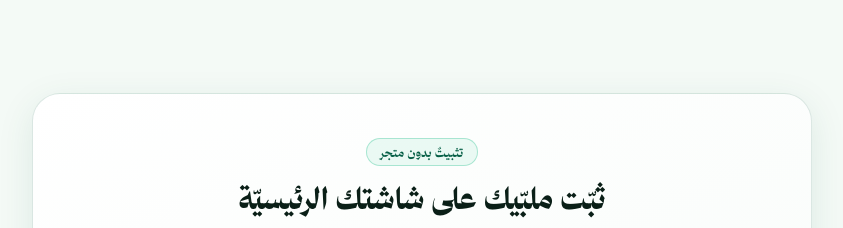
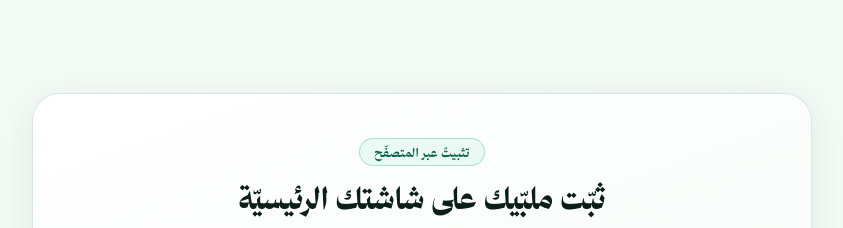
Before and after one commit to AD00412/malbeek-mvp, a React (Vite) app: page / in a window 1280 px wide. Shown: the part 3680-3908 px from the top of the page, without its empty margins (218-1061 px from the left). Built offline with nearby package versions, Linux system fonts and the light colour scheme; no server answers.

Commit message:
copy(install): «تثبيتٌ بدون متجر» → «تثبيتٌ عبر المتصفّح»

```diff
--- a/src/components/InstallCard.jsx
+++ b/src/components/InstallCard.jsx
@@ -76,7 +76,7 @@ export default function InstallCard() {
   return (
     <section className="install-card" id="install">
       <div className="install-head">
-        <span className="install-tag">تثبيتٌ بدون متجر</span>
+        <span className="install-tag">تثبيتٌ عبر المتصفّح</span>
         <h2>ثبّت ملبّيك على شاشتك الرئيسيّة</h2>
         <p>استخدمه كأيّ تطبيقٍ، رمزٌ على شاشتك، فتحٌ بضغطةٍ، شاشةٌ كاملةٌ بلا شريط متصفّحٍ</p>
       </div>
```
